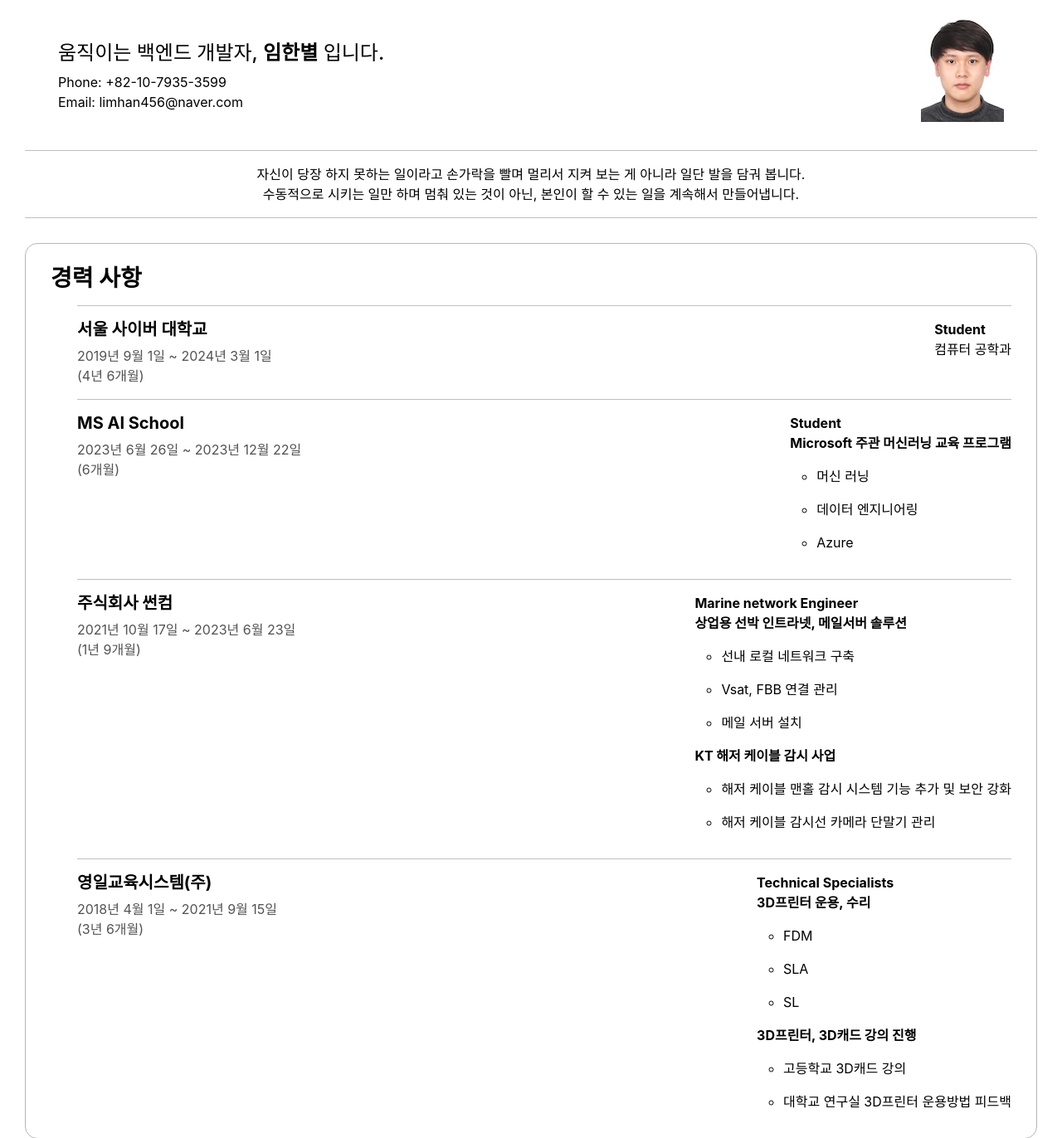
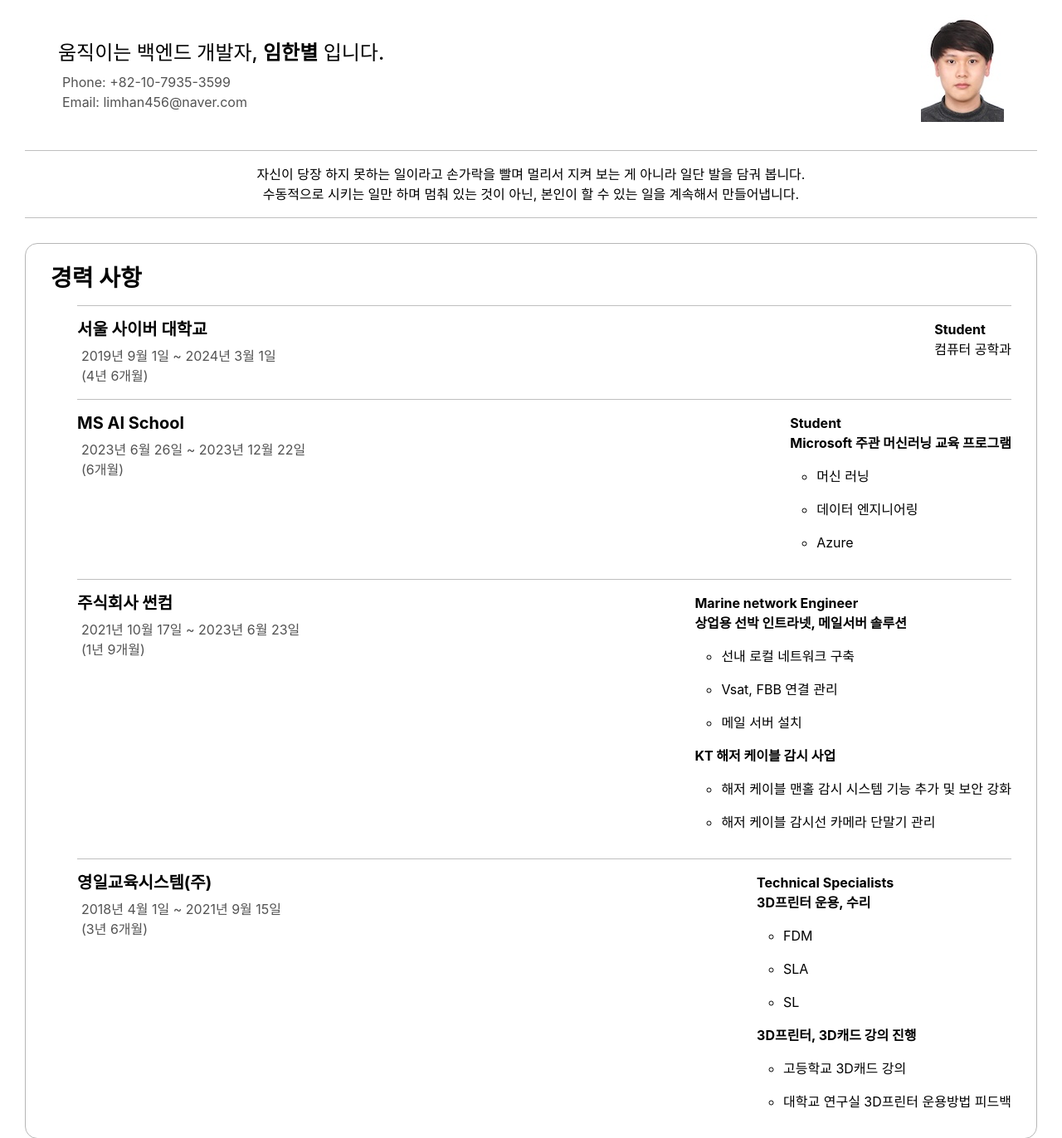
Before and after one commit to Adihang/portfolio_with_django, a Django app: page / in a window 1280 px wide. Shown: the part 57-1429 px from the top of the page at 83% size. Run offline with Django 5.2, Linux system fonts and the light colour scheme; data comes from the database, SQL or seed files in the repository; both versions use the stored data as it was after the commit; some libraries are stand-ins or nearby versions.

Commit message:
업데이트

```diff
--- a/static/css/style.css
+++ b/static/css/style.css
@@ -25,6 +25,13 @@ margin-left: 10px;
 padding: 30px;
 padding-top: 50px;
 }
+
+.contact{
+    flex: 1;
+    margin-left: 5px;
+    color :#535353
+}
+
 .main_title{
     color: black;
     text-decoration: none;
@@ -52,6 +59,7 @@ body, html {
     padding-top: 40;
     text-align: center;
 }
+
 .project_detail_content{
     padding-left: 30px;
     padding-right: 30px;
@@ -104,6 +112,8 @@ section{
 .career_card_date{
     color: #535353;
     font-size: 14;
+    flex: 1;
+    margin-left: 5px;
 }
 .career_card_text{
     margin-top: 30;
@@ -123,7 +133,7 @@ section{
     text-align: center;
     align-items: center; /* 수직 가운데 정렬 */
     overflow-x: auto;
-
+}
 .project_card{
     background-color: rgb(238, 238, 238);
     margin-right: 10px;
@@ -133,6 +143,7 @@ section{
     border-radius: 15px;
     justify-content: center; /* 수평 가운데 정렬 */
     align-items: center; /* 수직 가운데 정렬 */
+}
 .project_card_img{
     width: 300px; /* 원하는 너비 설정 */
     height: 300px;
@@ -145,8 +156,6 @@ section{
     box-shadow: 0 4px 8px rgba(0, 0, 0, 0.1);
     background-color: white;
 }
-    }
-}
 
 .foot{
     display: inline-block;
--- a/templates/main.html
+++ b/templates/main.html
@@ -6,11 +6,13 @@
             <h4 class = 'main_title'>
                 움직이는 백엔드 개발자, <b>임한별</b> 입니다.
             </h4>
-            <div class = "phone">
-                Phone: +82-10-7935-3599
-            </div>
-            <div class = "Email">
-                Email: limhan456@naver.com
+            <div class = 'contact'>
+                <div class = "phone">
+                    Phone: +82-10-7935-3599
+                </div>
+                <div class = "Email">
+                    Email: limhan456@naver.com
+                </div>
             </div>
         </div>
         <img class = "profile_img" src="/media/profile.jpg"/>
```
Also changed, not shown: db.sqlite3. Lines whose indentation alone changed are shown as unchanged.
